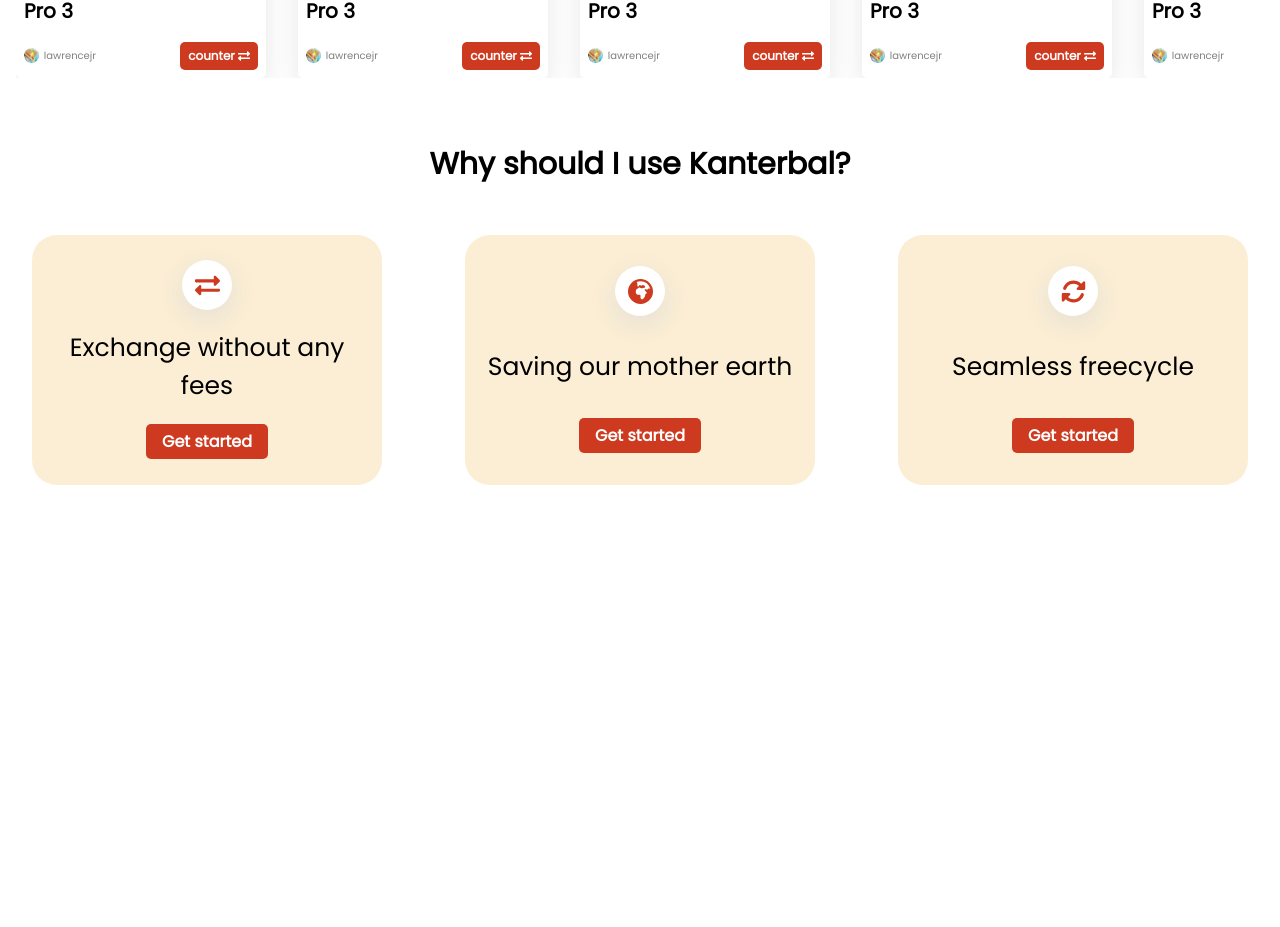
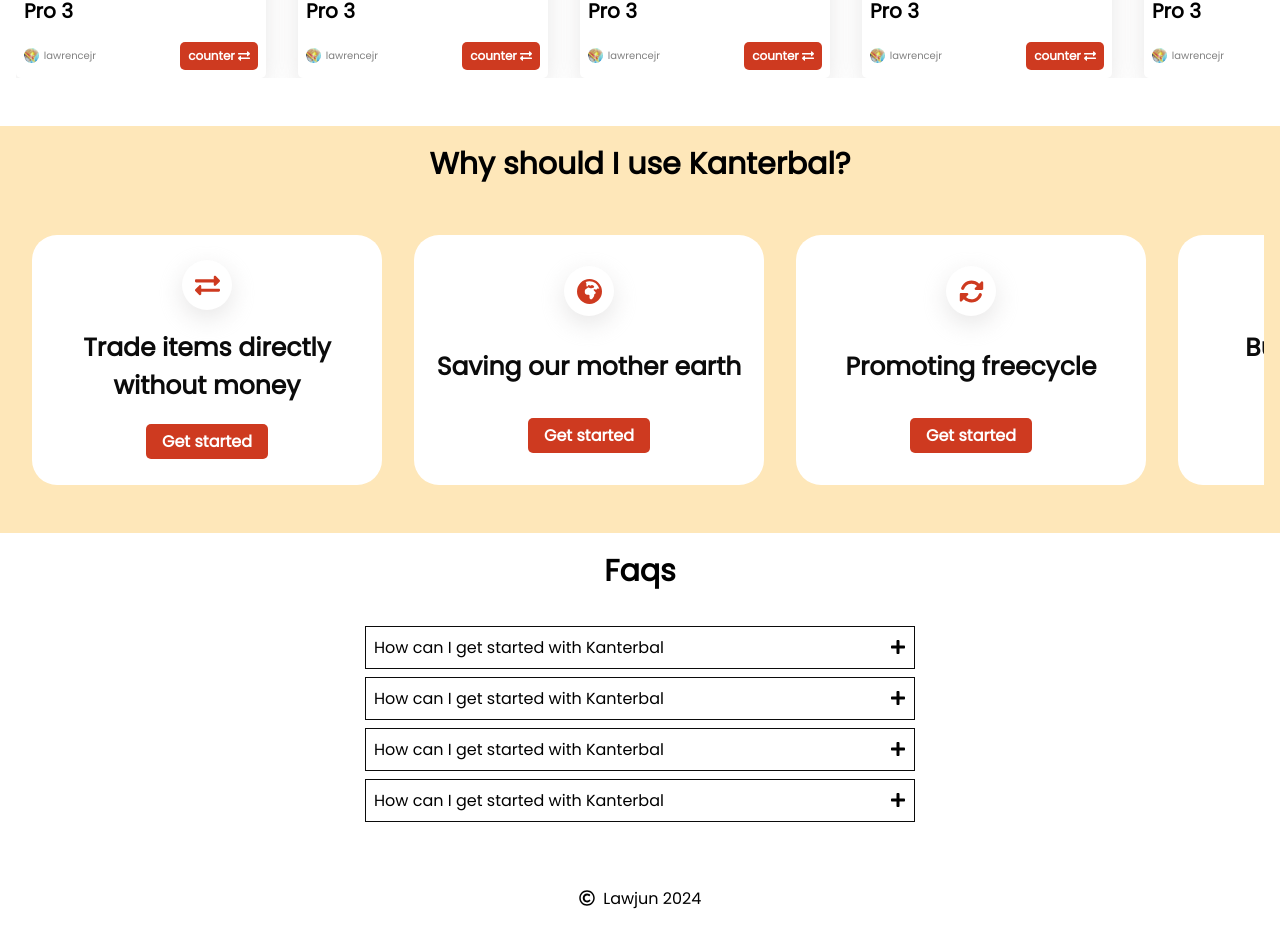
Before and after one commit to lawrencejr5/kanterbal, a Next.js app: page / in a window 1280 px wide. Shown: the part 796-1723 px from the top of the page. Before the commit the page ends 1402 px from the top, so only its background shows below. Built offline with nearby package versions, Linux system fonts and the light colour scheme.

Commit message:
added faqs section, made some design changes to whycard

```diff
--- /dev/null
+++ b/app/components/FaqsCard.tsx
@@ -0,0 +1,20 @@
+import React from "react";
+import { FaPlus } from "react-icons/fa";
+
+const FaqsCard = () => {
+  return (
+    <div className="faqs-card">
+      <div className="question">
+        How can I get started with Kanterbal <FaPlus />
+      </div>
+      <div className="answer">
+        Just click the link on the nav bar to get started. Set up ur location,
+        add items u don't need in ur home and check out other items people don't
+        need, then check out of you can couter with them. There's also a
+        negotiation section to communicate with this person.
+      </div>
+    </div>
+  );
+};
+
+export default FaqsCard;
--- /dev/null
+++ b/app/components/Footer.tsx
@@ -0,0 +1,13 @@
+import React from "react";
+import { FaRegCopyright } from "react-icons/fa";
+
+const Footer = () => {
+  return (
+    <footer>
+      <FaRegCopyright />
+      &nbsp; Lawjun 2024
+    </footer>
+  );
+};
+
+export default Footer;
--- a/app/page.tsx
+++ b/app/page.tsx
@@ -2,8 +2,10 @@
 import Banner from "./components/Banner";
 import Featured from "./components/Featured";
 import WhyCard from "./components/WhyCard";
-import { FaExchangeAlt } from "react-icons/fa";
-import { FaEarthAfrica, FaRotate } from "react-icons/fa6";
+import { FaExchangeAlt, FaRecycle } from "react-icons/fa";
+import { FaEarthAfrica, FaPeopleGroup, FaRotate } from "react-icons/fa6";
+import FaqsCard from "./components/FaqsCard";
+import Footer from "./components/Footer";
 
 export default function Home() {
   return (
@@ -15,13 +17,28 @@
         <h1>Why should I use Kanterbal?</h1>
         <div className="card-container">
           <WhyCard
-            text={"Exchange without any fees"}
+            text={"Trade items directly without money"}
             icon={<FaExchangeAlt />}
           />
           <WhyCard text={"Saving our mother earth"} icon={<FaEarthAfrica />} />
-          <WhyCard text={"Seamless freecycle"} icon={<FaRotate />} />
+          <WhyCard text={"Promoting freecycle"} icon={<FaRotate />} />
+          <WhyCard
+            text={"Build Community Connections"}
+            icon={<FaPeopleGroup />}
+          />
+          <WhyCard text={"Reduce waste responsibly"} icon={<FaRecycle />} />
         </div>
       </section>
+      <section className="faqs">
+        <h1>Faqs</h1>
+        <div className="faqs-container">
+          <FaqsCard />
+          <FaqsCard />
+          <FaqsCard />
+          <FaqsCard />
+        </div>
+      </section>
+      <Footer />
     </main>
   );
 }
--- a/app/styles/style.responsive.scss
+++ b/app/styles/style.responsive.scss
@@ -1,14 +1,35 @@
 @import "./variables.scss";
 
 @media screen and (max-width: 450px) {
+  .nav-container {
+    .search-container {
+      input {
+        width: 100%;
+      }
+    }
+    button {
+      @include defaultBtn($f-size: 14px);
+    }
+  }
+
   .banner-container {
     .banner {
       .main-content {
         p {
-          font-size: 40px;
+          font-size: 35px;
           text-align: center;
+          margin-bottom: 2rem;
         }
       }
     }
   }
+
+  .banner2 {
+    .card-container {
+      .why-card {
+        max-width: 300px;
+        min-width: 300px;
+      }
+    }
+  }
 }
--- a/app/styles/style.scss
+++ b/app/styles/style.scss
@@ -190,12 +190,10 @@
 }
 
 .banner2 {
-  height: 400px;
   width: 100%;
-  background-color: $secondaryColor;
+  background-color: $primaryColor;
   padding: 1rem;
-  margin-bottom: 5rem;
-
+  padding-bottom: 3rem;
   h1 {
     font-size: 30px;
     text-align: center;
@@ -203,7 +201,7 @@
   .card-container {
     @include flexBetween;
     margin-top: 3rem;
-    overflow-x: scroll;
+    overflow-x: auto;
     scroll-behavior: smooth;
     scroll-snap-type: x mandatory;
 
@@ -212,7 +210,9 @@
       width: 100%;
       max-width: 350px;
       min-width: 350px;
-      background-color: $primaryColor;
+      background: $secondaryColor;
+      font-weight: 600;
+      color: $darkColor;
       padding: 1rem;
       border-radius: 25px;
       margin: 0 1rem;
@@ -242,3 +242,42 @@
     }
   }
 }
+
+.faqs {
+  padding: 1rem;
+  padding-bottom: 3rem;
+  h1 {
+    text-align: center;
+    font-size: 30px;
+  }
+  .faqs-container {
+    @include gridCenter;
+    margin-top: 1.5rem;
+
+    .faqs-card {
+      width: 100%;
+      max-width: 550px;
+      margin-top: 0.5rem;
+      // border: 1px solid $darkColor;
+
+      .question {
+        background-color: $secondaryColor;
+        border: 1px solid $darkColor;
+        padding: 0.5rem;
+        display: flex;
+        align-items: center;
+        justify-content: space-between;
+      }
+      .answer {
+        display: none;
+        padding: 0.5rem;
+        color: $darkColor;
+      }
+    }
+  }
+}
+
+footer {
+  @include flexCenter;
+  padding: 1rem;
+}
--- a/app/styles/variables.scss
+++ b/app/styles/variables.scss
@@ -6,8 +6,9 @@
 $primaryFont: poppins;
 
 // Colors
-$primaryColor: #fbeed4;
+$primaryColor: #fee7b9;
 $secondaryColor: #ffffff;
+$darkColor: #0b0b0b;
 $actionColor: #ce3a20;
 $borderColor: #cbcbcb;
 
--- a/next.config.ts
+++ b/next.config.ts
@@ -2,6 +2,7 @@
 
 const nextConfig: NextConfig = {
   output: "export",
+  eslint: { ignoreDuringBuilds: true },
 };
 
 export default nextConfig;
```
